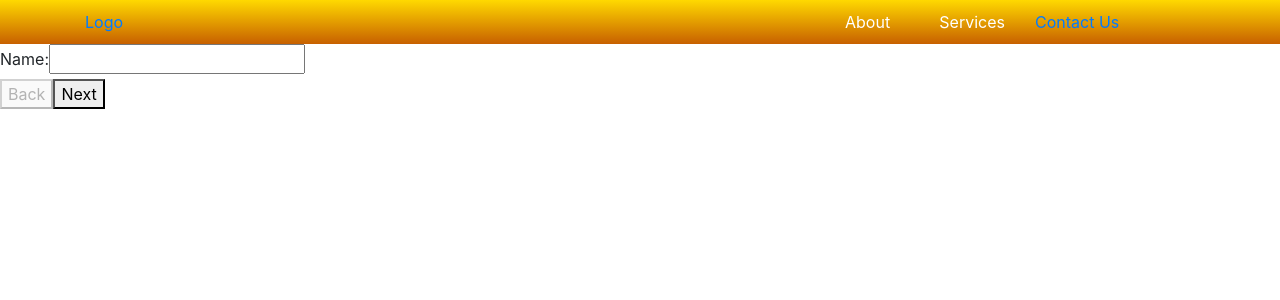
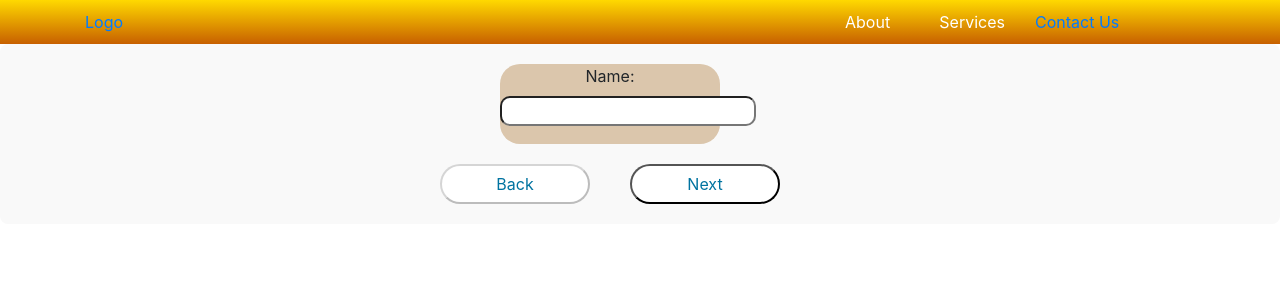
Before and after one commit to Gabriel-AdamC/All_Fixed, a Next.js app in the folder allfixed/: page /contact in a window 1280 px wide. Shown: the top 300 px of the page. Built offline with nearby package versions, Linux system fonts and the light colour scheme.

Commit message:
Added CSS and motion to the contact form

```diff
--- a/allfixed/src/app/contact/form.css
+++ b/allfixed/src/app/contact/form.css
@@ -0,0 +1,53 @@
+.contact {
+    display: flex;
+    flex-direction: column;
+    align-items: center;
+    padding: 20px;
+    background-color: #f9f9f9;
+    border-radius: 8px;
+}
+
+.formpiece {
+    background-color: rgb(219, 198, 172);
+    width: 220px;
+    height: 80px;
+    border-radius: 20px;
+    margin-bottom: 20px;
+}
+
+.texts {
+    display: flex;
+    flex-direction: column;
+    align-items: center;
+    height: 30%;
+}
+
+.inputs {
+    display: flex;
+    flex-direction: column;
+    border-radius: 10px;
+    display: block;
+    margin-left: auto;
+    margin-right: auto;
+}
+
+.button-row {
+    margin-left: -60px;
+    display: flex;
+    justify-content: space-between;
+    width: 340px;
+}
+
+.buttons {
+    transition-duration: 0.2s;
+    background-color: white;
+    color: rgb(0, 115, 160);
+    width: 150px;
+    height: 40px;
+    border-radius: 20px;
+}
+
+.buttons:hover {
+    background-color: rgb(0, 115, 160);
+    color: white;
+}
--- a/allfixed/src/app/contact/form.jsx
+++ b/allfixed/src/app/contact/form.jsx
@@ -10,6 +10,7 @@ const FormContact = () => {
         const [message, setMessage] = useState('');
         const check = [Math.floor(Math.random() * 21) + 1, Math.floor(Math.random() * 21) + 1];
         const [step, setStep] = useState(1);
+        const [direction, setDirection] = useState(1);
 
         const handleChange = (e) => {
             const { name, value } = e.target;
@@ -51,46 +52,70 @@ const FormContact = () => {
                     {step === 1 && (
                         <motion.div
                         key={1}
-                        // Add your animation props here (e.g., initial, animate, exit, transition)
-
+                        initial={direction === 1 ? { x: 100, opacity: 0 } : { x: -100, opacity: 0 }}
+                        animate={{ x: 0, opacity: 1 }}
+                        exit={direction === 1 ? { x: -100, opacity: 0 } : { x: 100, opacity: 0 }}
+                        transition={{ duration: 0.8, type: "spring" }}
                         >
                         {<div className="formpiece" style={{ display: step === 1 ? 'block' : 'none' }}>
-                            <label htmlFor="name">Name:</label>
-                            <input type="text" id="name" name="name" required onChange={handleChange} />
+                            <label className="texts" htmlFor="name">Name:</label>
+                            <input className="inputs" type="text" id="name" name="name" required onChange={handleChange} />
                         </div>}
                         </motion.div>
                     )}
                     {step === 2 && (
                         <motion.div
                         key={2}
-                        // Add your animation props here
+                        initial={direction === 1 ? { x: 100, opacity: 0 } : { x: -100, opacity: 0 }}
+                        animate={{ x: 0, opacity: 1 }}
+                        exit={direction === 1 ? { x: -100, opacity: 0 } : { x: 100, opacity: 0 }}
+                        transition={{ duration: 0.8, type: "spring" }}
                         >
-                        {/* Step 2 content */}
+                        {<div className="formpiece" style={{ display: step === 2 ? 'block' : 'none' }}>
+                            <label className="texts" htmlFor="email">Email:</label>
+                            <input className="inputs" type="email" id="email" name="email" required onChange={handleChange} />
+                        </div>}
+                        </motion.div>
+                    )}
+                    {step === 3 && (
+                        <motion.div
+                        key={3}
+                        initial={direction === 1 ? { x: 100, opacity: 0 } : { x: -100, opacity: 0 }}
+                        animate={{ x: 0, opacity: 1 }}
+                        exit={direction === 1 ? { x: -100, opacity: 0 } : { x: 100, opacity: 0 }}
+                        transition={{ duration: 0.8, type: "spring" }}
+                        >
+                        {<div className="formpiece" style={{ display : step === 3 ? 'block' : 'none' }}>
+                            <label className="texts" htmlFor="message">Message:</label>
+                            <textarea className="inputs" id="message" name="message" required onChange={handleChange}></textarea>
+                        </div>}
+                        </motion.div>
+                    )}
+                    {step === 4 && (
+                        <motion.div
+                        key={4}
+                        initial={direction === 1 ? { x: 100, opacity: 0 } : { x: -100, opacity: 0 }}
+                        animate={{ x: 0, opacity: 1 }}
+                        exit={direction === 1 ? { x: -100, opacity: 0 } : { x: 100, opacity: 0 }}
+                        transition={{ duration: 0.8, type: "spring" }}
+                        >
+                        {<div className="formpiece" style={{ display : step === 4 ? 'block' : 'none' }}>
+                            <label className="texts" htmlFor="message">Please answer this question to verify you are human:</label>
+                            <input className="inputs" type="text" id="captcha" name="captcha" placeholder={`What is ${check[0]} + ${check[1]}?`} required />
+                        </div>}
                         </motion.div>
                     )}
 
                 </AnimatePresence>
 
-
-
-                <div className="formpiece" style={{ display: step === 2 ? 'block' : 'none' }}>
-                    <label htmlFor="email">Email:</label>
-                    <input type="email" id="email" name="email" required onChange={handleChange} />
-                </div>
-
-                <div className="formpiece" style={{ display : step === 3 ? 'block' : 'none' }}>
-                    <label htmlFor="message">Message:</label>
-                    <textarea id="message" name="message" required onChange={handleChange}></textarea>
-                </div>
-
-                <div className="formpiece" style={{ display : step === 4 ? 'block' : 'none' }}>
-                    <label htmlFor="message">Please answer this question to verify you are human:</label>
-                    <input type="text" id="captcha" name="captcha" placeholder={`What is ${check[0]} + ${check[1]}?`} required />
-                </div>
-
+                <div className="button-row">
                     <motion.button
                         className="buttons"
-                 onClick={() => setStep(step - 1)} disabled={step === 1}
+                        onClick={() => {
+                            setStep(step - 1);
+                            setDirection(-1);
+                        }}
+                        disabled={step === 1}
                         whileHover={{ scale: 1.1 }}
                         whileTap={{ scale: 0.95 }}
                     >Back
@@ -100,13 +125,16 @@ const FormContact = () => {
                         className="buttons"
                         id="button"
                         type="submit"
-                  onClick={submit}
+                        onClick={(e) => {
+                            setDirection(1);
+                            submit(e);
+                        }}
                         whileHover={{ scale: 1.1 }}
                         whileTap={{ scale: 0.95 }}
                     >
                         {step < 4 ? "Next" : "Submit"}
                     </motion.button>
-
+                </div>
             </form>
         </div>
     )
```
Lines whose indentation alone changed are shown as unchanged.
